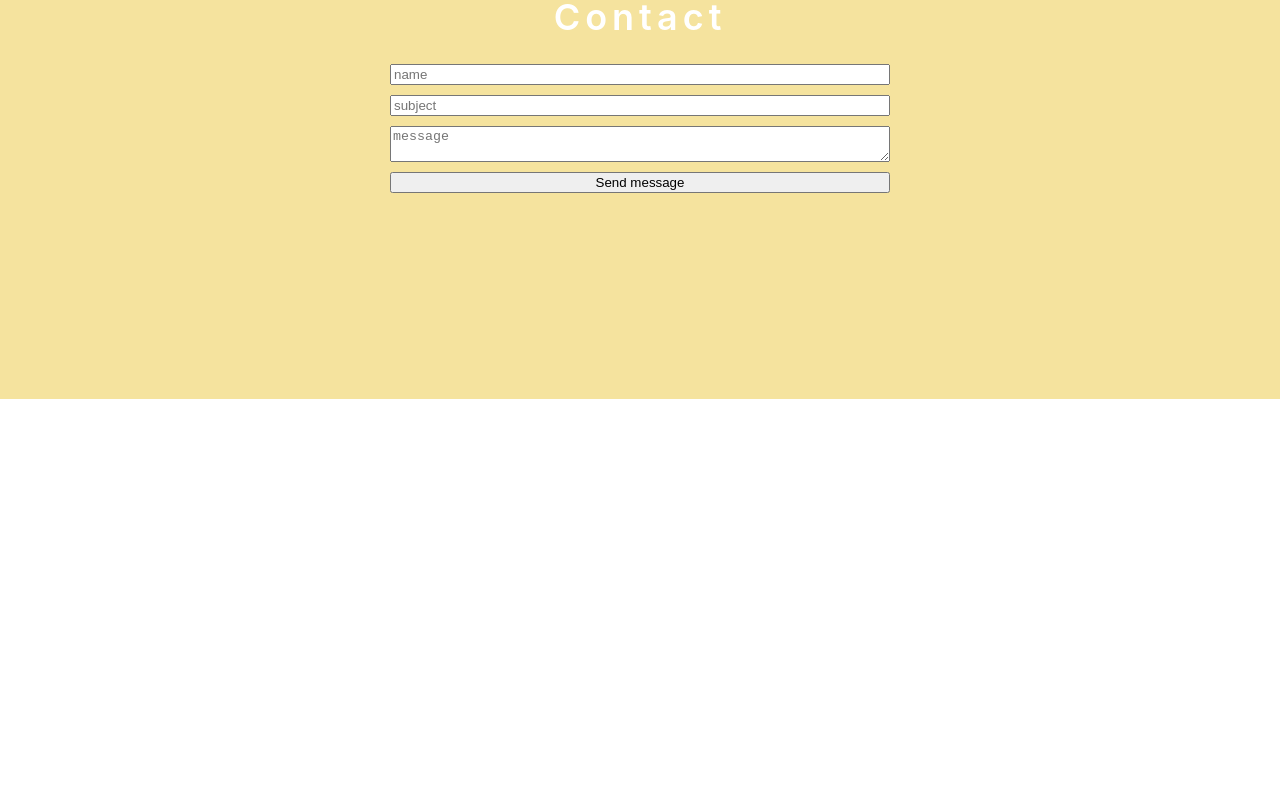
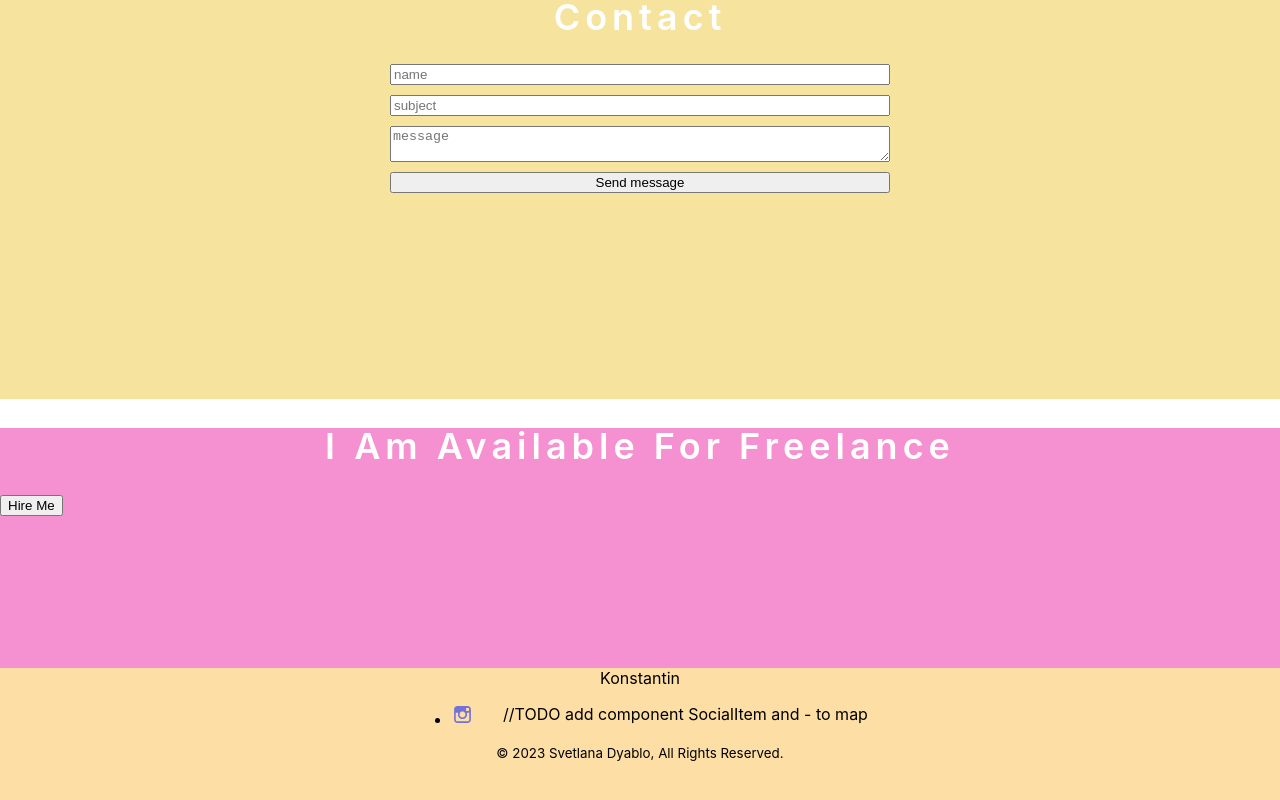
Before and after one commit to Steelmen87/Portfolio-Firs, a React app: page / in a window 1280 px wide. Shown: the part 2975-3775 px from the top of the page. Before the commit the page ends 3374 px from the top, so only its background shows below. Built offline with nearby package versions, Linux system fonts and the light colour scheme.

Commit message:
add Footer

```diff
--- a/src/App.tsx
+++ b/src/App.tsx
@@ -6,6 +6,8 @@
 import {Works} from "./layout/sections/works/Works";
 import {Testimony} from "./layout/sections/testimony/Testimony";
 import {Contact} from "./layout/sections/conact/Contact";
+import {Slogan} from "./layout/sections/slogan/Slogan";
+import {Footer} from "./layout/footer/Footer";
 
 
 function App() {
@@ -17,6 +19,8 @@
             <Works/>
             <Testimony/>
             <Contact/>
+            <Slogan/>
+            <Footer/>
         </div>
     );
 }
--- /dev/null
+++ b/src/layout/footer/Footer.tsx
@@ -0,0 +1,43 @@
+import React from 'react';
+import styled from "styled-components";
+import {Icon} from "../../components/icon/Icon";
+import {FlexWrapper} from "../../components/FlexWrapper";
+
+export const Footer = () => {
+    return (
+        <StyledFooter>
+            <FlexWrapper direction={"column"} align={"center"}>
+                <Name>Konstantin</Name>
+                <SocialList>
+                    <SocialItem>
+                        <SocialLink>
+                            <Icon height={"21px"} width={"21px"} viewBox={"0 0 21px 21px"} iconId={"instagram"}/>
+                        </SocialLink>
+                    </SocialItem>
+                    //TODO add component SocialItem and - to map
+                </SocialList>
+                <Copyright>
+                    © 2023 Svetlana Dyablo, All Rights Reserved.
+                </Copyright>
+            </FlexWrapper>
+
+        </StyledFooter>
+    );
+};
+const StyledFooter = styled.footer`
+    background-color: #fddea4;
+    min-height: 20vh;
+`
+const Name = styled.span``
+const SocialList = styled.ul`
+    display: flex;
+    gap: 30px;
+
+`
+const SocialLink = styled.a``
+
+const Copyright = styled.small``
+
+const SocialItem = styled.li`
+
+`
--- /dev/null
+++ b/src/layout/sections/slogan/Slogan.tsx
@@ -0,0 +1,19 @@
+import React from 'react';
+import styled from "styled-components";
+import {SectionTitle} from "../../../components/SectionTitle";
+import {Button} from "../../../components/Button";
+
+export const Slogan = () => {
+    return (
+        <StyledSlogan>
+            <SectionTitle>I Am Available For Freelance</SectionTitle>
+            <Button>Hire Me</Button>
+        </StyledSlogan>
+    );
+};
+
+const StyledSlogan = styled.section`
+    min-height: 30vh;
+    background-color: #f590d1;
+
+`
```
